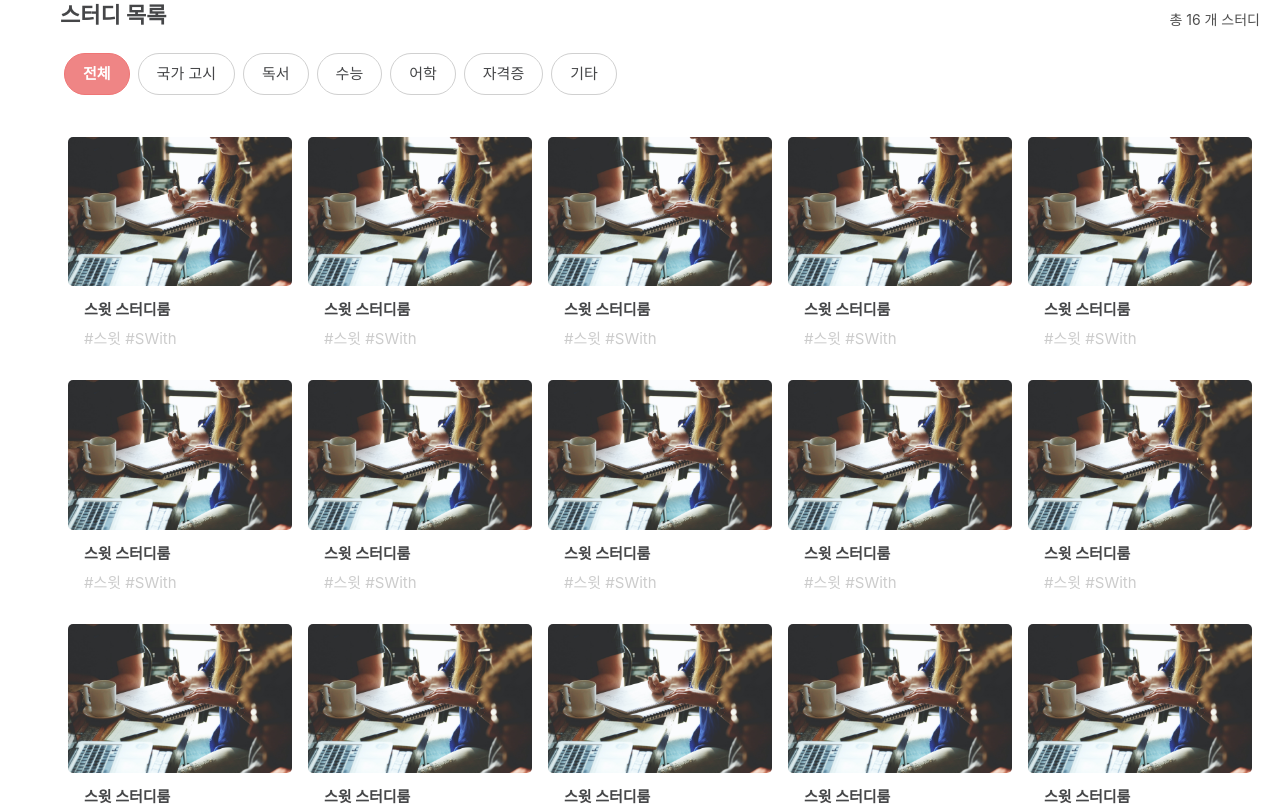
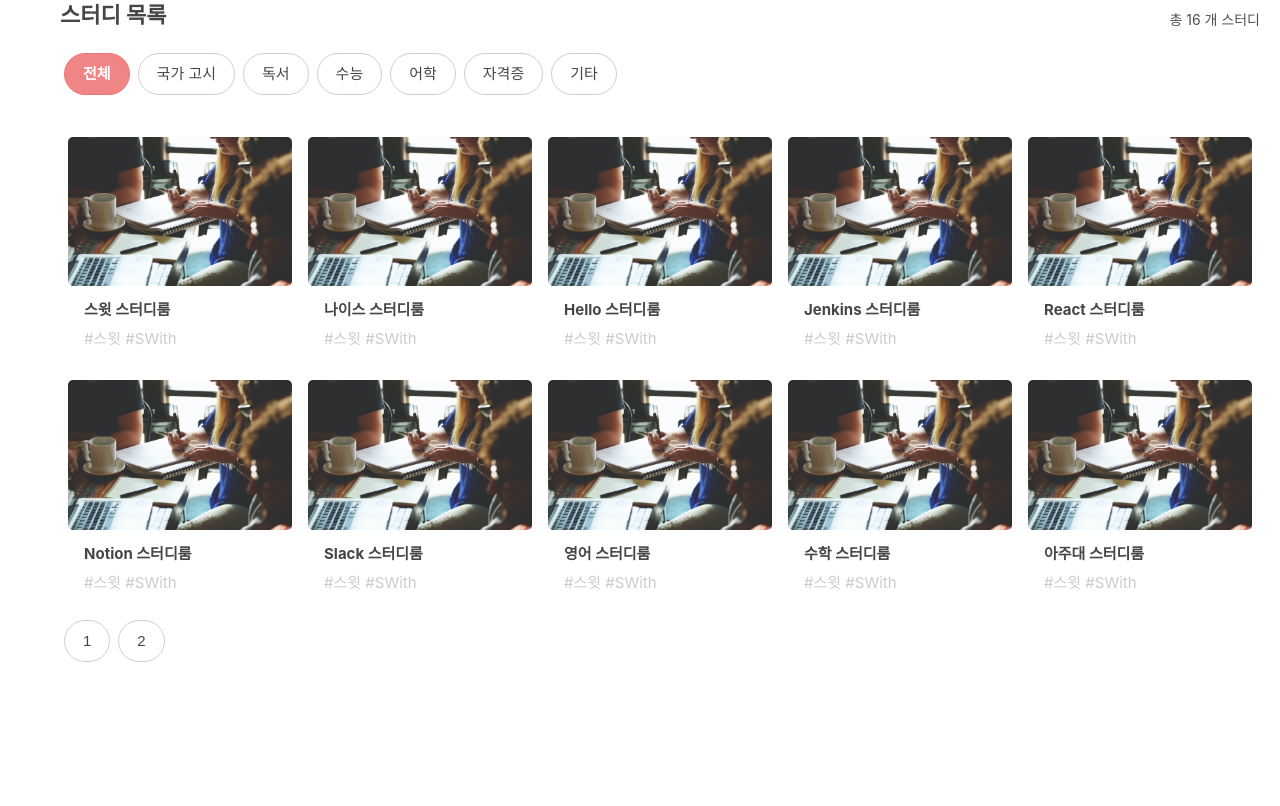
Before and after one commit to wnsrlf0721/SWith-FrontEnd, a React (Create React App) app in the folder frontend/: page / in a window 1280 px wide. Shown: the part 800-1606 px from the top of the page. After the commit the page ends 1466 px from the top, so only its background shows below. Built offline with nearby package versions, Linux system fonts and the light colour scheme.

Commit message:
스터디룸 목록 페이지네이션 구현

```diff
--- a/frontend/src/components/main/BottomPage.js
+++ b/frontend/src/components/main/BottomPage.js
@@ -57,10 +57,25 @@ const BottomPage = () => {
     //later
   };
 
+  const [posts, setPosts] = useState([]);
+  const [currentPage, setCurrentPage] = useState(1);
+  const postsPerPage = 10;
+
   useEffect(() => {
-    const Listlen = exampleList.data.length;
-    setStudyNum(Listlen);
+    setPosts(exampleList.data);
+    setStudyNum(exampleList.data.length);
   }, []);
+
+  const indexOfLastPost = currentPage * postsPerPage;
+  const indexOfFirstPost = indexOfLastPost - postsPerPage;
+  const currentPosts = posts.slice(indexOfFirstPost, indexOfLastPost);
+
+  const paginate = (pageNumber) => setCurrentPage(pageNumber);
+
+  const pageNumbers = [];
+  for (let i = 1; i <= Math.ceil(posts.length / postsPerPage); i++) {
+    pageNumbers.push(i);
+  }
 
   return (
     <Bottompage>
@@ -98,14 +113,25 @@ const BottomPage = () => {
         </div>
 
         <div className="StudyCardWrap">
-          {exampleList.data.map((data) => (
-            <StudyCard
-              title={data.title}
-              imgUrl={studyImage}
-              body={data.body}
-            ></StudyCard>
-          ))}
+          {currentPosts.map((data) => {
+            return (
+              <StudyCard
+                title={data.title}
+                imgUrl={studyImage}
+                body={data.body}
+              ></StudyCard>
+            );
+          })}
         </div>
+        <nav>
+          {pageNumbers.map((number) => {
+            return (
+              <button className="Pagebutton" onClick={() => paginate(number)}>
+                {number}
+              </button>
+            );
+          })}
+        </nav>
       </div>
     </Bottompage>
   );
--- a/frontend/src/components/main/bottomPage.css
+++ b/frontend/src/components/main/bottomPage.css
@@ -6,14 +6,12 @@
 .StudiesHeader {
   position: relative;
   z-index: 3;
-
-
 }
 .StudiesHeaderTitle {
   justify-content: space-between;
   -webkit-box-align: end;
   align-items: flex-end;
-  display : flex;
+  display: flex;
   font-size: 100px;
 }
 
@@ -35,15 +33,14 @@ font-size: 22px;
   align-items: center;
 }
 .StudiesTabListWrap {
-  display:flex;
+  display: flex;
   margin: 0;
   padding: 0;
   list-style: none;
 }
- .StudiesButtonActive{
-  margin : 4px;
-  border: 1px
-  solid #ef7575;
+.StudiesButtonActive {
+  margin: 4px;
+  border: 1px solid #ef7575;
   background-color: #ef8585;
   font-weight: 700;
   color: #fff;
@@ -57,24 +54,32 @@ font-size: 22px;
 }
 
 .StudiesButton {
-  margin : 4px;
-  border: 1px
-  solid #d0d0d0;
+  margin: 4px;
+  border: 1px solid #d0d0d0;
   border-radius: 100px;
   padding: 3px 18px;
   background-color: #fff;
   font-size: 15px;
   line-height: 34px;
   cursor: pointer;
-  color : #454648
-
+  color: #454648;
 }
 
-
 .StudyCardWrap {
-    margin-top : 30px;
-    width:100%;
+  margin-top: 30px;
+  width: 100%;
   display: flex;
   flex-wrap: wrap;
   height: 100%;
 }
+.Pagebutton {
+  margin: 4px;
+  border: 1px solid #d0d0d0;
+  border-radius: 100px;
+  padding: 3px 18px;
+  background-color: #fff;
+  font-size: 15px;
+  line-height: 34px;
+  cursor: pointer;
+  color: #454648;
+}
--- a/frontend/src/components/main/exampleList.json
+++ b/frontend/src/components/main/exampleList.json
@@ -5,51 +5,51 @@
             "body" : "#스윗 #SWith"
         },
         {
-            "title": "스윗 스터디룸",
+            "title": "나이스 스터디룸",
             "body" : "#스윗 #SWith"
         },
         {
-            "title": "스윗 스터디룸",
+            "title": "Hello 스터디룸",
             "body" : "#스윗 #SWith"
         },
         {
-            "title": "스윗 스터디룸",
+            "title": "Jenkins 스터디룸",
             "body" : "#스윗 #SWith"
         },
         {
-            "title": "스윗 스터디룸",
+            "title": "React 스터디룸",
             "body" : "#스윗 #SWith"
         },
         {
-            "title": "스윗 스터디룸",
+            "title": "Notion 스터디룸",
             "body" : "#스윗 #SWith"
         },
         {
-            "title": "스윗 스터디룸",
+            "title": "Slack 스터디룸",
             "body" : "#스윗 #SWith"
         },
         {
-            "title": "스윗 스터디룸",
+            "title": "영어 스터디룸",
             "body" : "#스윗 #SWith"
         },
         {
-            "title": "스윗 스터디룸",
+            "title": "수학 스터디룸",
             "body" : "#스윗 #SWith"
         },
         {
-            "title": "스윗 스터디룸",
+            "title": "아주대 스터디룸",
             "body" : "#스윗 #SWith"
         },
         {
-            "title": "스윗 스터디룸",
+            "title": "성균관대 스터디룸",
             "body" : "#스윗 #SWith"
         },
         {
-            "title": "스윗 스터디룸",
+            "title": "프로그래밍 스터디룸",
             "body" : "#스윗 #SWith"
         },
         {
-            "title": "스윗 스터디룸",
+            "title": "ANSI 스터디룸",
             "body" : "#스윗 #SWith"
         },
         {
```
Lines whose indentation alone changed are shown as unchanged.
